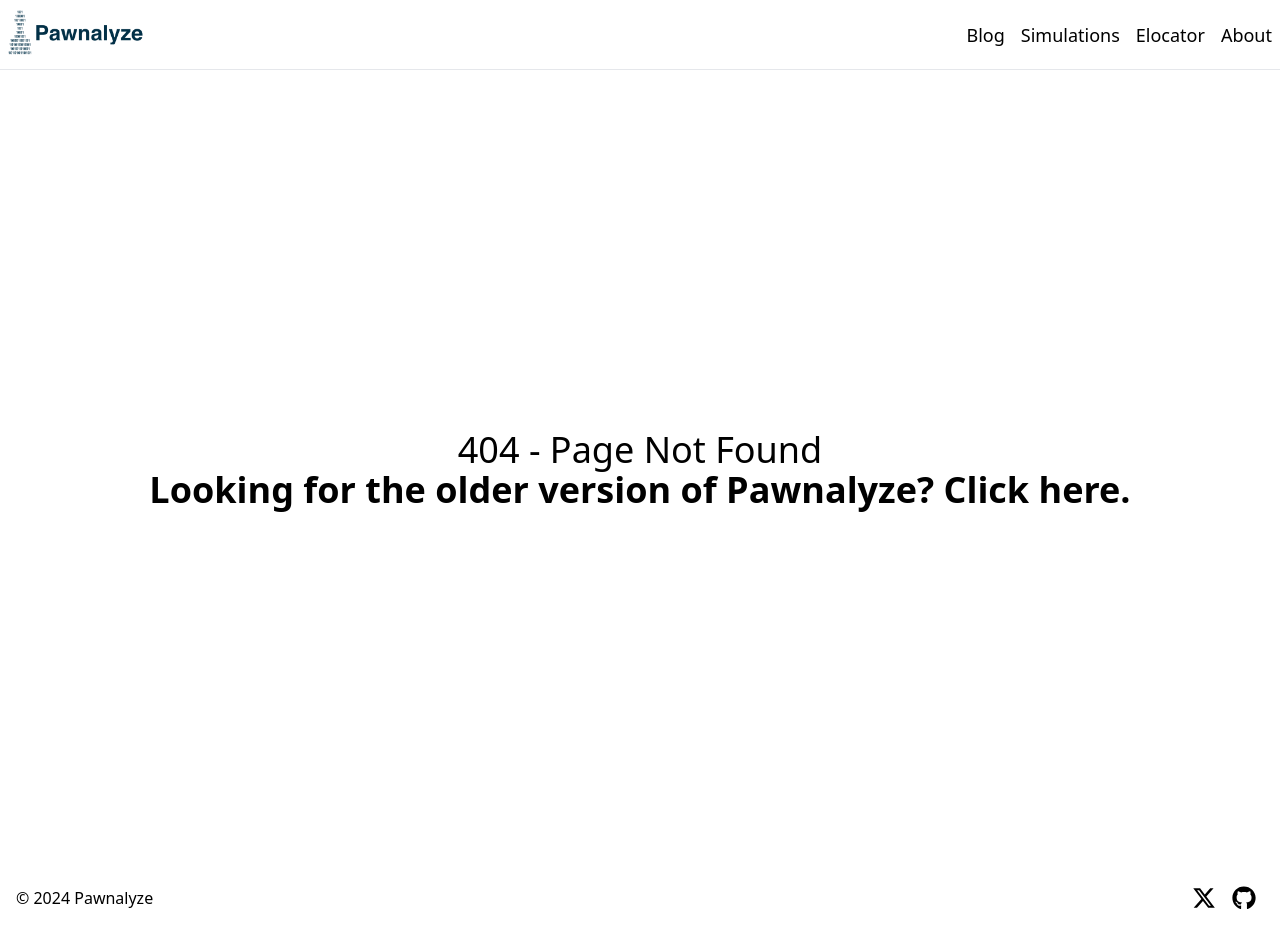
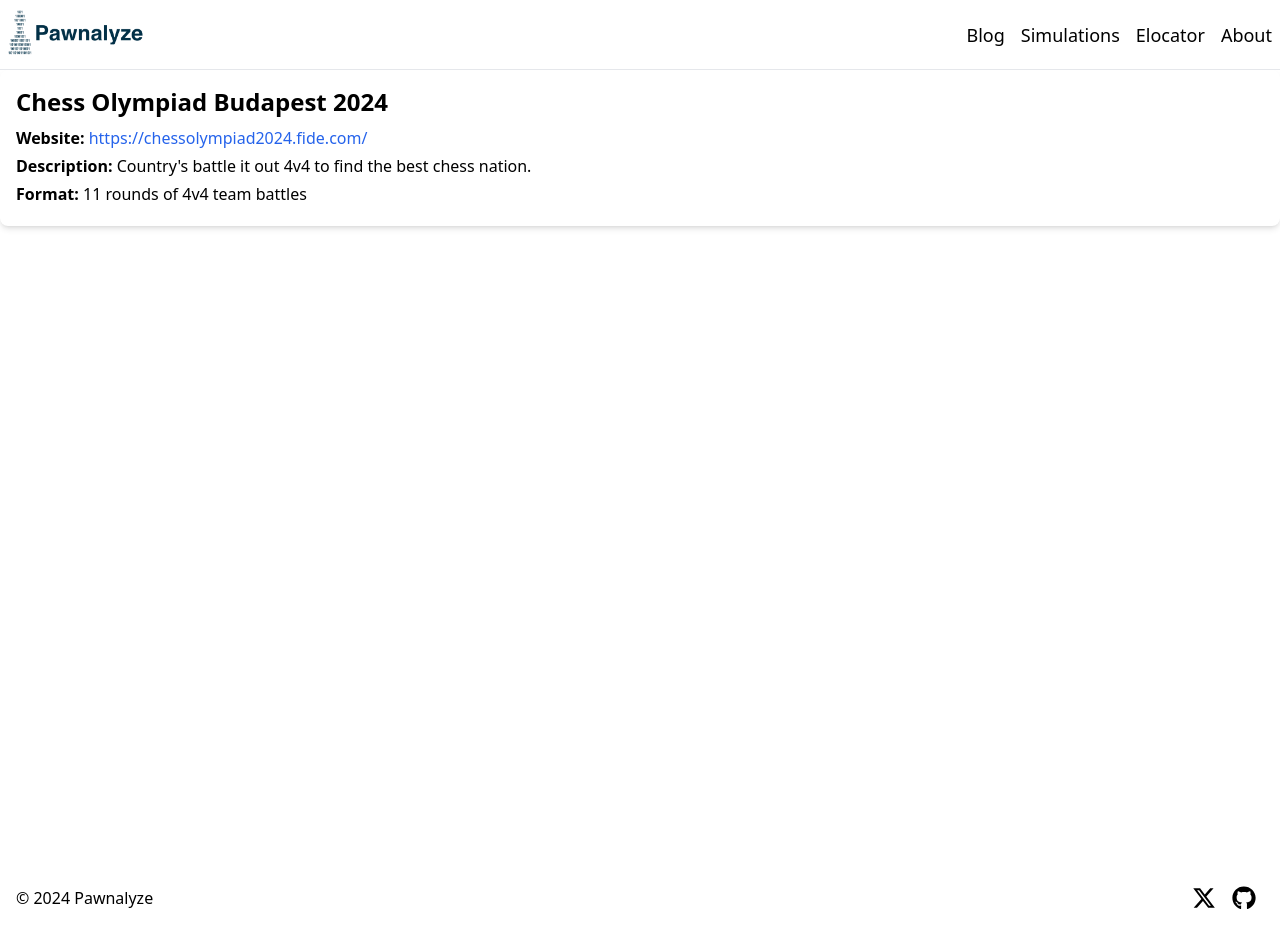
Before and after one commit to cmwetherell/pawnalyze, a Next.js app: page /simulations/chess-olympiad-budapest-2024 in a window 1280 px wide. Before the commit this address had no page. Built offline with nearby package versions, Linux system fonts and the light colour scheme.

Commit message:
add budapest olympiad

```diff
--- /dev/null
+++ b/app/simulations/chess-olympiad-budapest-2024/page.tsx
@@ -0,0 +1,21 @@
+import SimulationResults from "@/components/SimulationResults";
+import TournamentInfo from "@/components/TournamentInfo";
+
+const Sims: any = () => {
+    return (
+        <main className="flex-1 flex flex-col min-h-screen bg-white">
+        <div>
+            <TournamentInfo
+                name="Chess Olympiad Budapest 2024"
+                website="https://chessolympiad2024.fide.com/"
+                description="Country's battle it out 4v4 to find the best chess nation."
+                format="11 rounds of 4v4 team battles"
+            />
+            {/* <SimulationResults
+                eventTable="olympiad_2024"
+            /> */}
+        </div>
+        </main>
+    );
+    }
+export default Sims;
--- a/app/simulations/page.tsx
+++ b/app/simulations/page.tsx
@@ -7,6 +7,16 @@ export default function SimPage(): JSX.Element {
     <main className="flex-1 flex flex-col min-h-screen bg-white">
     <div>
         <p className = "text-4xl font-bold text-center text-black mb-2 mt-12">Active Tournaments</p>
+    </div>
+    <div>
+        <TournamentInfo
+                name="Chess Olympiad Budapest 2024"
+                internalLink="/simulations/chess-olympiad-budapest-2024"
+                website="https://chessolympiad2024.fide.com/"
+                description="Country's battle it out 4v4 to find the best chess nation."
+                format="11 rounds of 4v4 team battles"
+            />
+        <p className = "text-xl font-bold text-center text-black mb-2 mt-12">Women's coming soon...</p>
     </div>
     <div>
         <p className = "text-4xl font-bold text-center text-black mb-2 mt-12">Past Tournaments</p>
```
